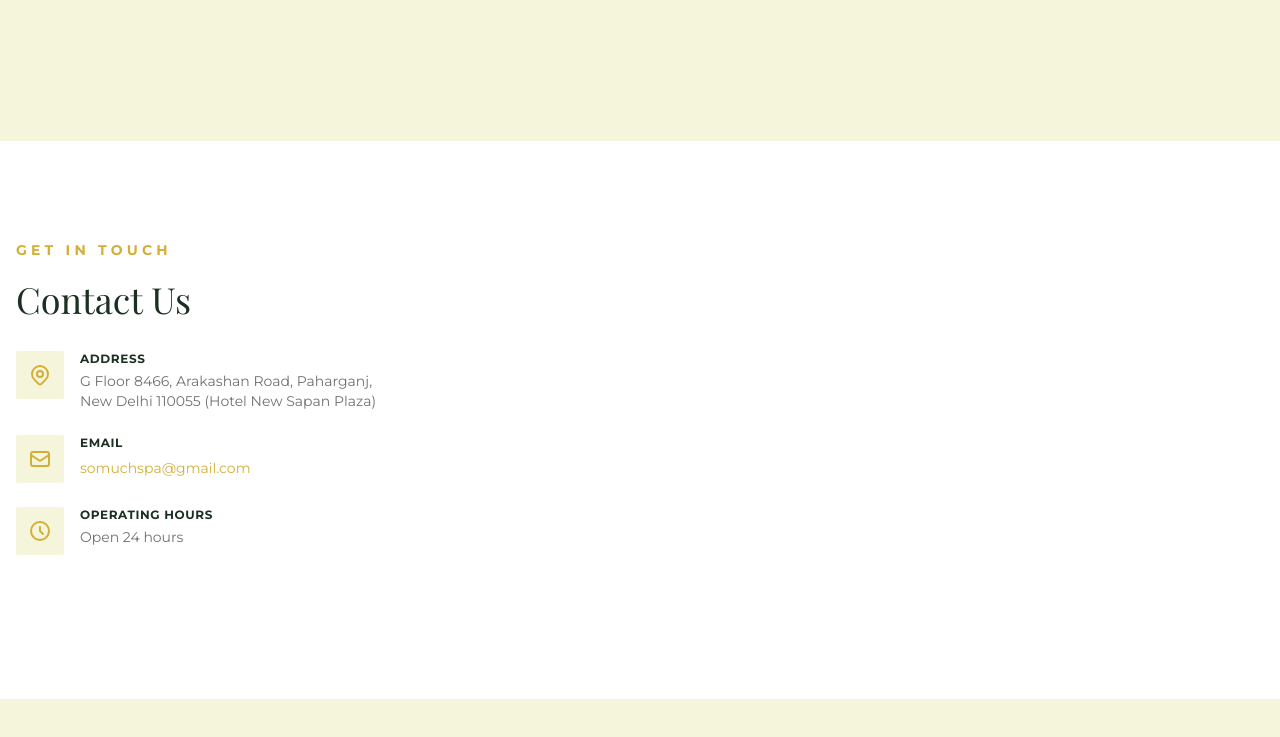
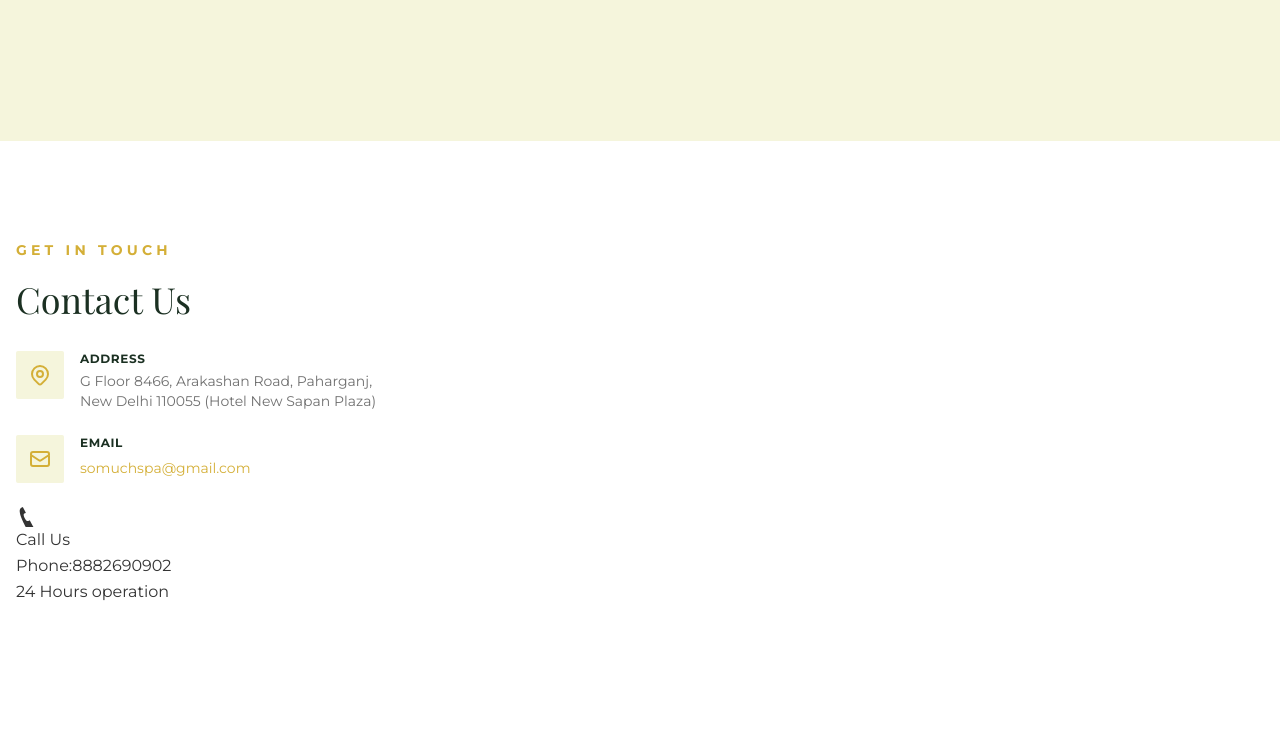
Before and after one commit to licky321/spa-1, a plain HTML site: page index.html in a window 1280 px wide. Shown: the part 4676-5413 px from the top of the page. Before the commit the page ends 5375 px from the top, so only its background shows below. Drawn offline with nearby package versions, Linux system fonts and the light colour scheme; a web font is replaced by a local one.

Commit message:
Update index.html

```diff
--- a/index.html
+++ b/index.html
@@ -606,19 +606,16 @@
                                     class="text-gold text-sm hover:underline">somuchspa@gmail.com</a>
                             </div>
                         </div>
-                        <div class="flex items-start space-x-4">
-                            <div class="bg-sand p-3 rounded-sm text-gold">
-                                <svg class="w-6 h-6" fill="none" stroke="currentColor" viewBox="0 0 24 24">
-                                    <path stroke-linecap="round" stroke-linejoin="round" stroke-width="2"
-                                        d="M12 8v4l3 3m6-3a9 9 0 11-18 0 9 9 0 0118 0z"></path>
-                                </svg>
-                            </div>
-                            <div>
-                                <h4 class="font-bold text-forest uppercase text-xs tracking-wider mb-1">Operating Hours
-                                </h4>
-                                <p class="text-charcoal/70 text-sm">Open 24 hours </p>
-                            </div>
-                        </div>
+                        <div>
+          <div class="contact-icon">
+            <svg width="20" height="20" fill="currentColor" viewBox="0 0 24 24" style="color:var(--gold);">
+              <path
+                d="M20 22.621l-3.521-6.795c-.008.004-1.974.97-2.064 1.011-2.24 1.086-6.799-7.82-4.609-8.924.025-.013 2.022-1.018 2.022-1.018l-3.671-6.915c0 0-2.027 1.015-2.213 1.154-2.474 1.846-2.424 7.301 4.271 20.215 6.694 12.915 11.94 14.465 14.434 12.451.193-.156 2.223-1.179 2.223-1.179z" />
+            </svg>
+          </div>
+          <h4 class="contact-title">Call Us</h4>
+          <p class="contact-body">Phone:8882690902<br>24 Hours operation</p>
+        </div>
                     </div>
 
 
```
